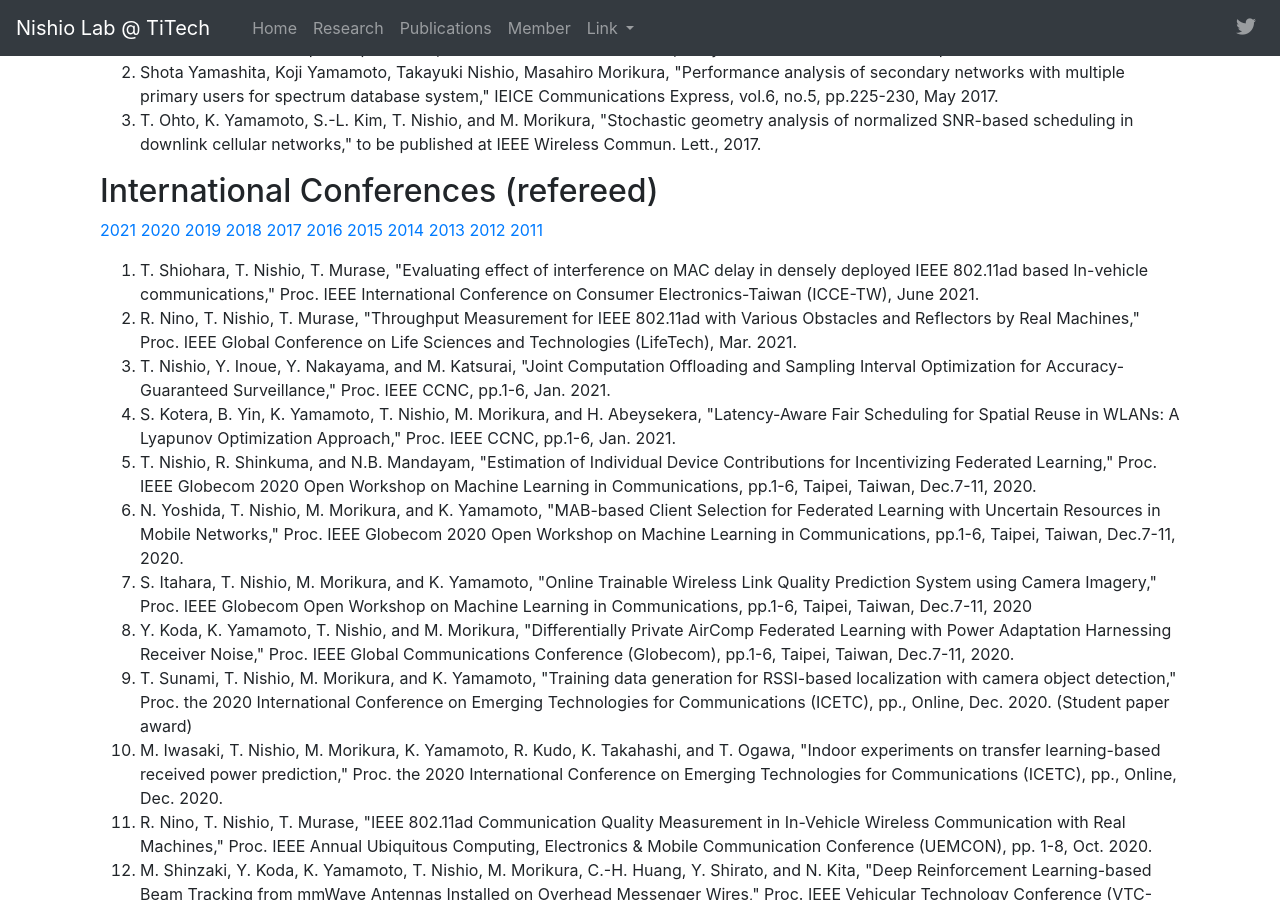
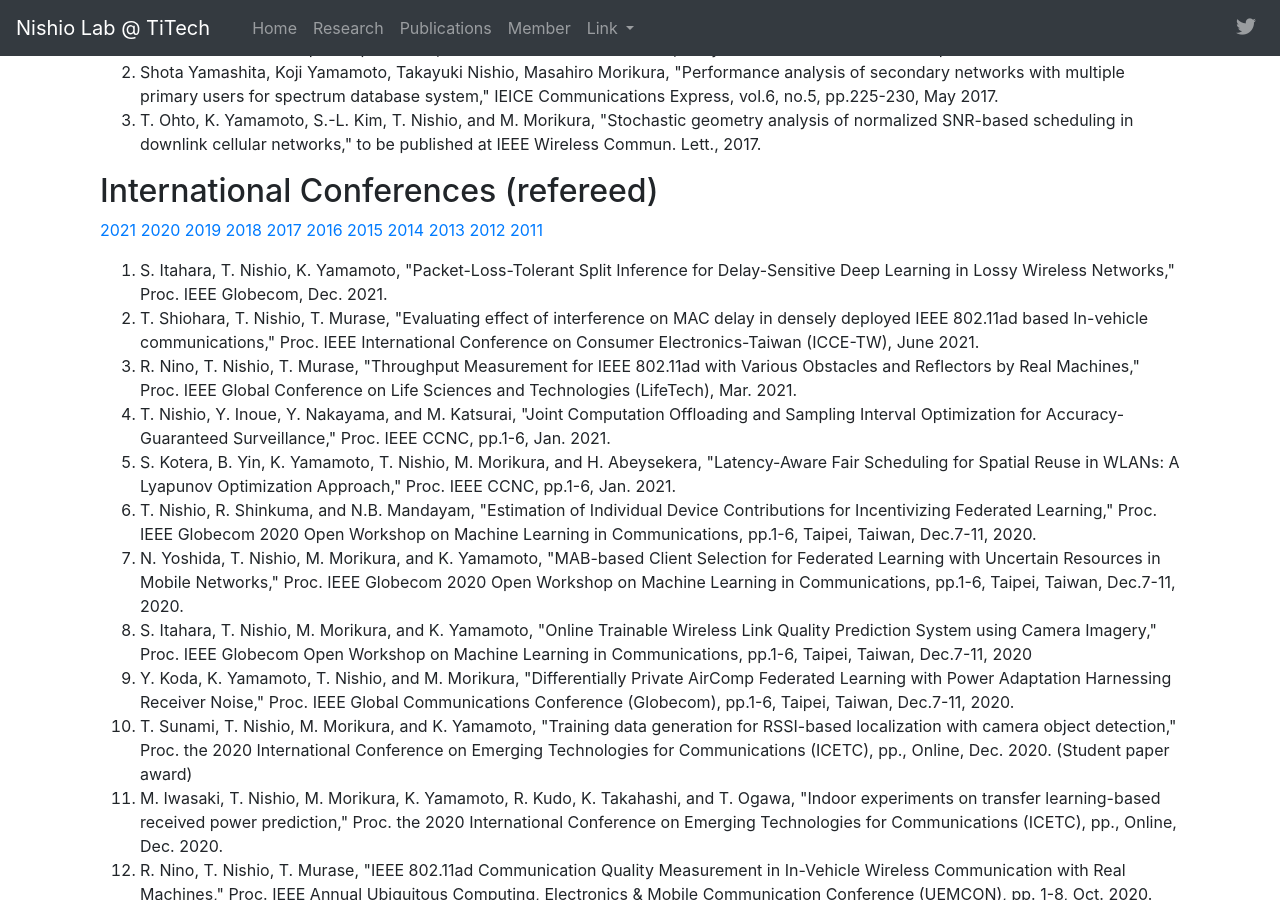
Before and after one commit to nishio-laboratory/nishio-laboratory.github.io, a Jekyll site: the page built from _pages/publications.md, in a window 1280 px wide and 900 px high, scrolled down 2663 px. Built offline with Jekyll 4.4.1, drawn with Linux system fonts in a browser that asks for light colours; nearby versions of some CDN libraries.

Commit message:
業績更新

```diff
--- a/_data/pub_conf.yml
+++ b/_data/pub_conf.yml
@@ -1,3 +1,13 @@
+- authors: "S. Itahara, T. Nishio, K. Yamamoto"
+  title: "Packet-Loss-Tolerant Split Inference for Delay-Sensitive Deep Learning in Lossy Wireless Networks"
+  journal: "Proc. IEEE Globecom, Dec. 2021."
+  year: 2021
+  url:
+  doi:
+  image: dummy.png
+  description:
+  highlight: 0
+
 - authors: "T. Shiohara, T. Nishio, T. Murase"
   title: "Evaluating effect of interference on MAC delay in densely deployed IEEE 802.11ad based In-vehicle communications"
   journal: "Proc. IEEE International Conference on Consumer Electronics-Taiwan (ICCE-TW), June 2021."
```
